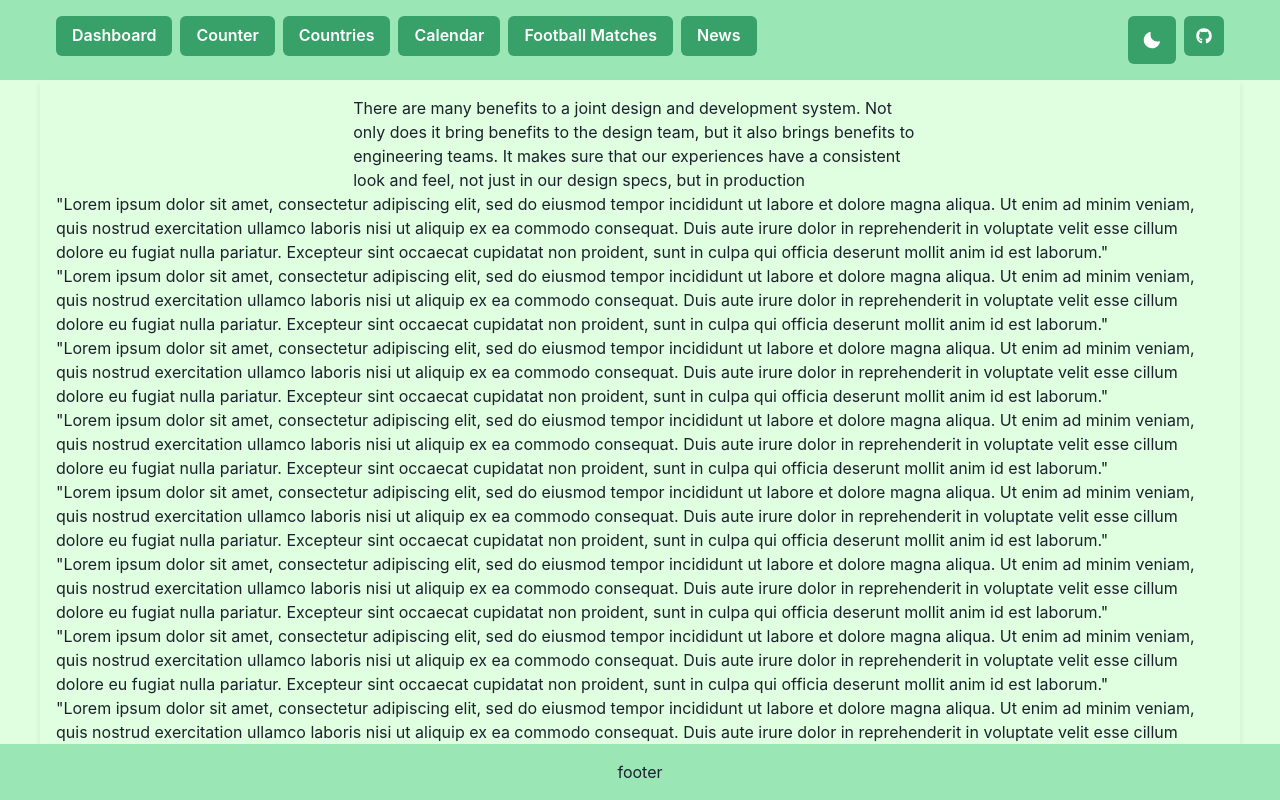
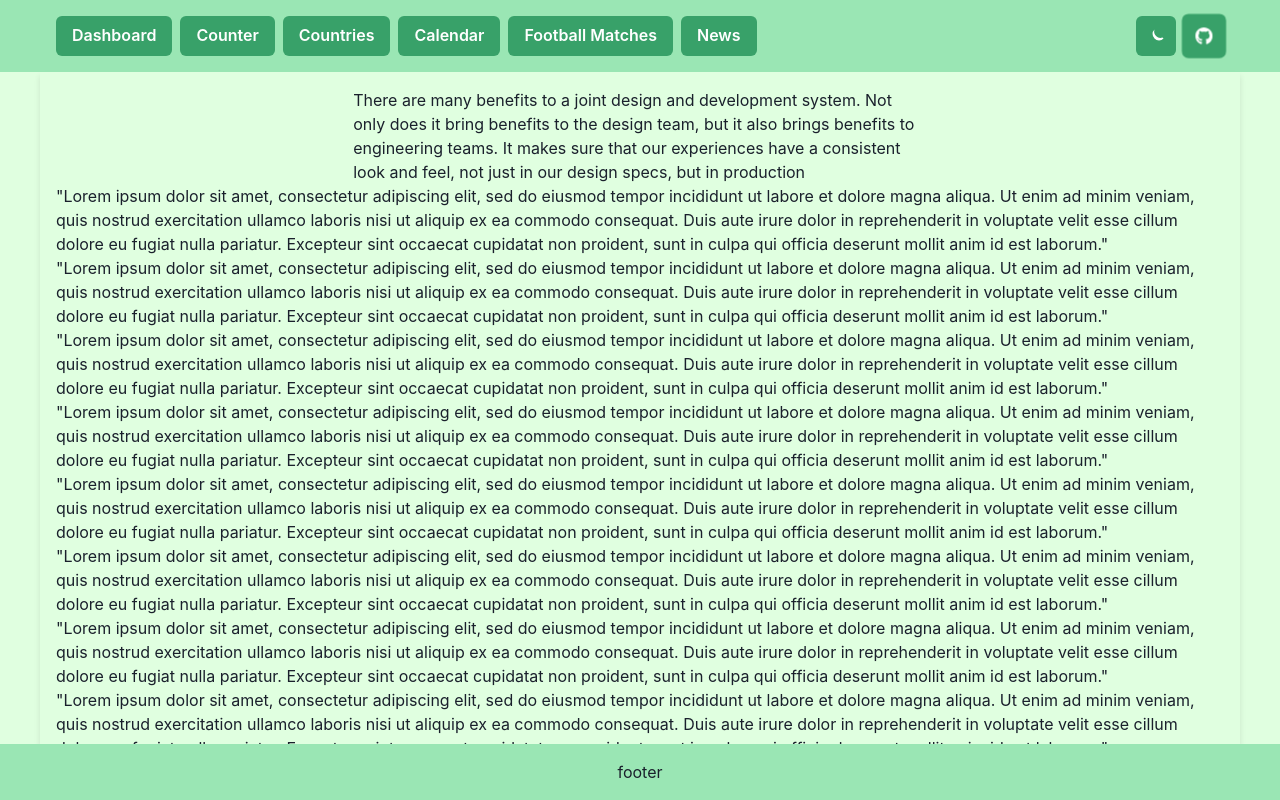
Before and after one commit to IvanKharkivskyi1/panda-news-web, a React (Create React App) app: page /#/ in a window 1280 px wide. Built offline with nearby package versions, Linux system fonts and the light colour scheme.

Commit message:
highlighted github link to repo for portfolio

```diff
--- a/src/components/features/ThemeSwitcher.tsx
+++ b/src/components/features/ThemeSwitcher.tsx
@@ -1,6 +1,6 @@
-import { MoonIcon, SunIcon } from '@chakra-ui/icons';
 import { useColorMode } from '@chakra-ui/react';
 import { IconButton } from '../../ui-components/controls/ResponsiveButton';
+import { MoonIcon, SunIcon } from '../../ui-components/icons/icons';
 
 export const ThemeSwitcher = () => {
   const { colorMode, toggleColorMode } = useColorMode();
--- a/src/components/router/Navbar/Navbar.tsx
+++ b/src/components/router/Navbar/Navbar.tsx
@@ -1,6 +1,7 @@
-import { Flex, Icon, IconButton, Link, useStyleConfig } from '@chakra-ui/react';
+import { Flex, Icon, useStyleConfig } from '@chakra-ui/react';
 import { FaGithub } from 'react-icons/fa';
 import { ThemeSwitcher } from '../../../components';
+import { IconButton, TooltipHover } from '../../../ui-components/controls';
 import { NavLink } from './NavLink';
 
 export const Navbar = () => {
@@ -26,14 +27,17 @@ export const Navbar = () => {
         </Flex>
         <Flex gap={2}>
           <ThemeSwitcher />
+          <TooltipHover label="Welcome to my GitHup repo">
             <IconButton
-            as={Link}
-            aria-label={'data-testid-github'}
+              as="a"
+              aria-label="data-testid-github"
               colorScheme="green"
               icon={<Icon as={FaGithub} />}
               href="https://github.com/IvanKharkivskyi1/panda-news"
               target="_blank"
+              isAnimating
             />
+          </TooltipHover>
         </Flex>
       </Flex>
     </Flex>
--- a/src/ui-components/controls/ResponsiveButton.tsx
+++ b/src/ui-components/controls/ResponsiveButton.tsx
@@ -7,8 +7,14 @@ import {
 import type { ButtonHTMLAttributes, DetailedHTMLProps } from 'react';
 import type { JSX } from 'react/jsx-runtime';
 
-import {} from '@chakra-ui/react';
+import { keyframes } from '@emotion/react';
 import { useIsMobile } from '../../hooks';
+
+const pulseAnimation = keyframes`
+  0% { transform: scale(1); }
+  50% { transform: scale(1.2); }
+  100% { transform: scale(1); }
+`;
 
 export const Button = (
   props: JSX.IntrinsicAttributes &
@@ -30,19 +36,23 @@ export const Button = (
   );
 };
 
-export const IconButton = (
-  props: JSX.IntrinsicAttributes &
-    Omit<
-      DetailedHTMLProps<
-        ButtonHTMLAttributes<HTMLButtonElement>,
-        HTMLButtonElement
-      >,
-      keyof IconButtonProps
-    > &
-    IconButtonProps & {
-      as?: 'button';
-    }
-) => {
+type ExtendedIconButtonProps = IconButtonProps & {
+  isAnimating?: boolean;
+  href?: string;
+  target?: string;
+};
+
+export const IconButton = (props: ExtendedIconButtonProps) => {
+  const { isAnimating, ...rest } = props;
   const isMobile = useIsMobile();
-  return <ChakraIconButton size={isMobile ? 'xs' : 'lg'} {...props} />;
+
+  return (
+    <ChakraIconButton
+      size={isMobile ? 'xs' : 'md'}
+      {...rest}
+      animation={
+        isAnimating ? `${pulseAnimation} 2s ease-in-out infinite` : undefined
+      }
+    />
+  );
 };
--- /dev/null
+++ b/src/ui-components/controls/TooltipHover.tsx
@@ -0,0 +1,28 @@
+import { Box, Tooltip } from '@chakra-ui/react';
+import type {
+  JSXElementConstructor,
+  ReactElement,
+  ReactNode,
+  ReactPortal,
+} from 'react';
+
+export const TooltipHover = (props: {
+  children:
+    | string
+    | number
+    | boolean
+    | ReactElement<unknown, string | JSXElementConstructor<unknown>>
+    | Iterable<ReactNode>
+    | ReactPortal
+    | null
+    | undefined;
+  label: string; // Tooltip label
+}) => {
+  const { children, label } = props; // Destructure label and children
+
+  return (
+    <Tooltip label={label}>
+      <Box>{children}</Box>
+    </Tooltip>
+  );
+};
--- /dev/null
+++ b/src/ui-components/controls/index.ts
@@ -0,0 +1,2 @@
+export * from './ResponsiveButton';
+export * from './TooltipHover';
--- /dev/null
+++ b/src/ui-components/icons/icons.tsx
@@ -0,0 +1,73 @@
+export const MoonIcon = () => (
+  <svg
+    xmlns="http://www.w3.org/2000/svg"
+    viewBox="0 0 24 24"
+    width="16"
+    height="16"
+    fill="currentColor"
+  >
+    <path d="M21.75 14.27a9.49 9.49 0 0 1-12-12 9.43 9.43 0 0 0 0 13.56 9.43 9.43 0 0 0 13.56 0 9.49 9.49 0 0 1-1.56-1.56z" />
+  </svg>
+);
+
+export const SunIcon = () => (
+  <svg
+    xmlns="http://www.w3.org/2000/svg"
+    viewBox="0 0 24 24"
+    width="16"
+    height="16"
+    fill="currentColor"
+  >
+    <circle cx="12" cy="12" r="5" />
+    <line x1="12" y1="1" x2="12" y2="4" stroke="currentColor" strokeWidth="2" />
+    <line
+      x1="12"
+      y1="20"
+      x2="12"
+      y2="23"
+      stroke="currentColor"
+      strokeWidth="2"
+    />
+    <line
+      x1="4.22"
+      y1="4.22"
+      x2="5.64"
+      y2="5.64"
+      stroke="currentColor"
+      strokeWidth="2"
+    />
+    <line
+      x1="18.36"
+      y1="18.36"
+      x2="19.78"
+      y2="19.78"
+      stroke="currentColor"
+      strokeWidth="2"
+    />
+    <line x1="1" y1="12" x2="4" y2="12" stroke="currentColor" strokeWidth="2" />
+    <line
+      x1="20"
+      y1="12"
+      x2="23"
+      y2="12"
+      stroke="currentColor"
+      strokeWidth="2"
+    />
+    <line
+      x1="4.22"
+      y1="19.78"
+      x2="5.64"
+      y2="18.36"
+      stroke="currentColor"
+      strokeWidth="2"
+    />
+    <line
+      x1="18.36"
+      y1="5.64"
+      x2="19.78"
+      y2="4.22"
+      stroke="currentColor"
+      strokeWidth="2"
+    />
+  </svg>
+);
```
Lines whose indentation alone changed are shown as unchanged.
